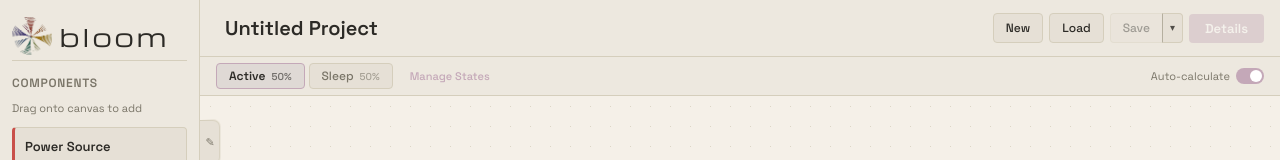
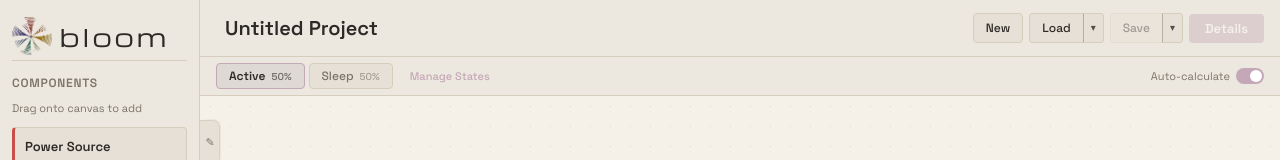
Before and after one commit to jtxiao/bloom, a React (Vite) app: page / in a window 1280 px wide. Shown: the top 160 px of the page. Built offline with nearby package versions, Linux system fonts and the light colour scheme.

Commit message:
Move "Import from Excel" under Load (open action), not Save
Load is now a split button whose menu holds "Import from Excel"; the Save
menu keeps Save As and Export to Excel. Adds a second outside-click/Escape
handled menu.

Co-authored-by: Cursor <cursoragent@cursor.com>

```diff
--- a/src/App.tsx
+++ b/src/App.tsx
@@ -1790,19 +1790,22 @@ function FlowCanvas({ theme, onSetTheme, heatmap, projectNotes, onSetProjectNote
 
   const [fileMenuOpen, setFileMenuOpen] = useState(false);
   const fileMenuRef = useRef<HTMLDivElement>(null);
+  const [loadMenuOpen, setLoadMenuOpen] = useState(false);
+  const loadMenuRef = useRef<HTMLDivElement>(null);
   useEffect(() => {
-    if (!fileMenuOpen) return;
+    if (!fileMenuOpen && !loadMenuOpen) return;
     const onDown = (e: MouseEvent) => {
       if (fileMenuRef.current && !fileMenuRef.current.contains(e.target as Node)) setFileMenuOpen(false);
+      if (loadMenuRef.current && !loadMenuRef.current.contains(e.target as Node)) setLoadMenuOpen(false);
     };
-    const onKey = (e: KeyboardEvent) => { if (e.key === 'Escape') setFileMenuOpen(false); };
+    const onKey = (e: KeyboardEvent) => { if (e.key === 'Escape') { setFileMenuOpen(false); setLoadMenuOpen(false); } };
     document.addEventListener('mousedown', onDown);
     document.addEventListener('keydown', onKey);
     return () => {
       document.removeEventListener('mousedown', onDown);
       document.removeEventListener('keydown', onKey);
     };
-  }, [fileMenuOpen]);
+  }, [fileMenuOpen, loadMenuOpen]);
 
   const onTextNodeChangeRef = useRef(onTextNodeChange);
   onTextNodeChangeRef.current = onTextNodeChange;
@@ -2119,9 +2122,35 @@ function FlowCanvas({ theme, onSetTheme, heatmap, projectNotes, onSetProjectNote
             <Tooltip text="Create a new empty project (unsaved changes will prompt to save)">
               <button className="toolbar-btn secondary" onClick={newProject}>New</button>
             </Tooltip>
-            <Tooltip text="Open a saved project file (.json)">
-              <button className="toolbar-btn secondary" onClick={loadProject}>Load</button>
-            </Tooltip>
+            <div className="split-btn-wrap" ref={loadMenuRef}>
+              <div className="split-btn">
+                <Tooltip text="Open a saved project file (.json)">
+                  <button className="toolbar-btn secondary split-btn-main" onClick={() => { setLoadMenuOpen(false); loadProject(); }}>Load</button>
+                </Tooltip>
+                <Tooltip text="More open & import options">
+                  <button
+                    className="toolbar-btn secondary split-btn-caret"
+                    aria-haspopup="menu"
+                    aria-expanded={loadMenuOpen}
+                    aria-label="More open and import options"
+                    onClick={() => setLoadMenuOpen(o => !o)}
+                  >
+                    <span className="split-btn-caret-icon">▾</span>
+                  </button>
+                </Tooltip>
+              </div>
+              {loadMenuOpen && (
+                <div className="file-menu" role="menu">
+                  <button
+                    className="file-menu-item"
+                    role="menuitem"
+                    onClick={() => { setLoadMenuOpen(false); importExcel(); }}
+                  >
+                    Import from Excel…
+                  </button>
+                </div>
+              )}
+            </div>
             <div className="split-btn-wrap" ref={fileMenuRef}>
               <div className="split-btn">
                 <Tooltip text="Save to the current file (Cmd+S)">
@@ -2156,13 +2185,6 @@ function FlowCanvas({ theme, onSetTheme, heatmap, projectNotes, onSetProjectNote
                     onClick={() => { setFileMenuOpen(false); exportExcel(); }}
                   >
                     Export to Excel…
-                  </button>
-                  <button
-                    className="file-menu-item"
-                    role="menuitem"
-                    onClick={() => { setFileMenuOpen(false); importExcel(); }}
-                  >
-                    Import from Excel…
                   </button>
                 </div>
               )}
```
